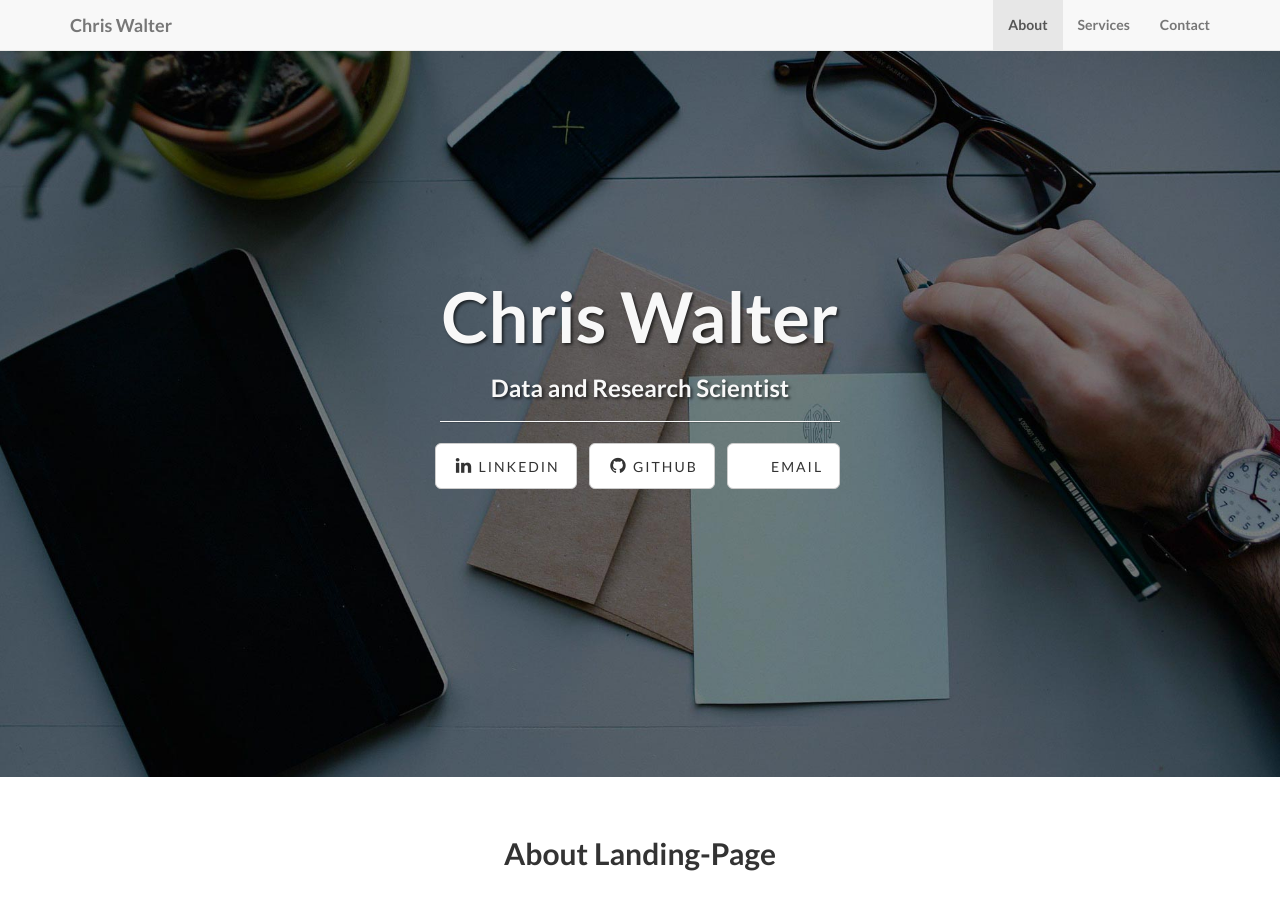
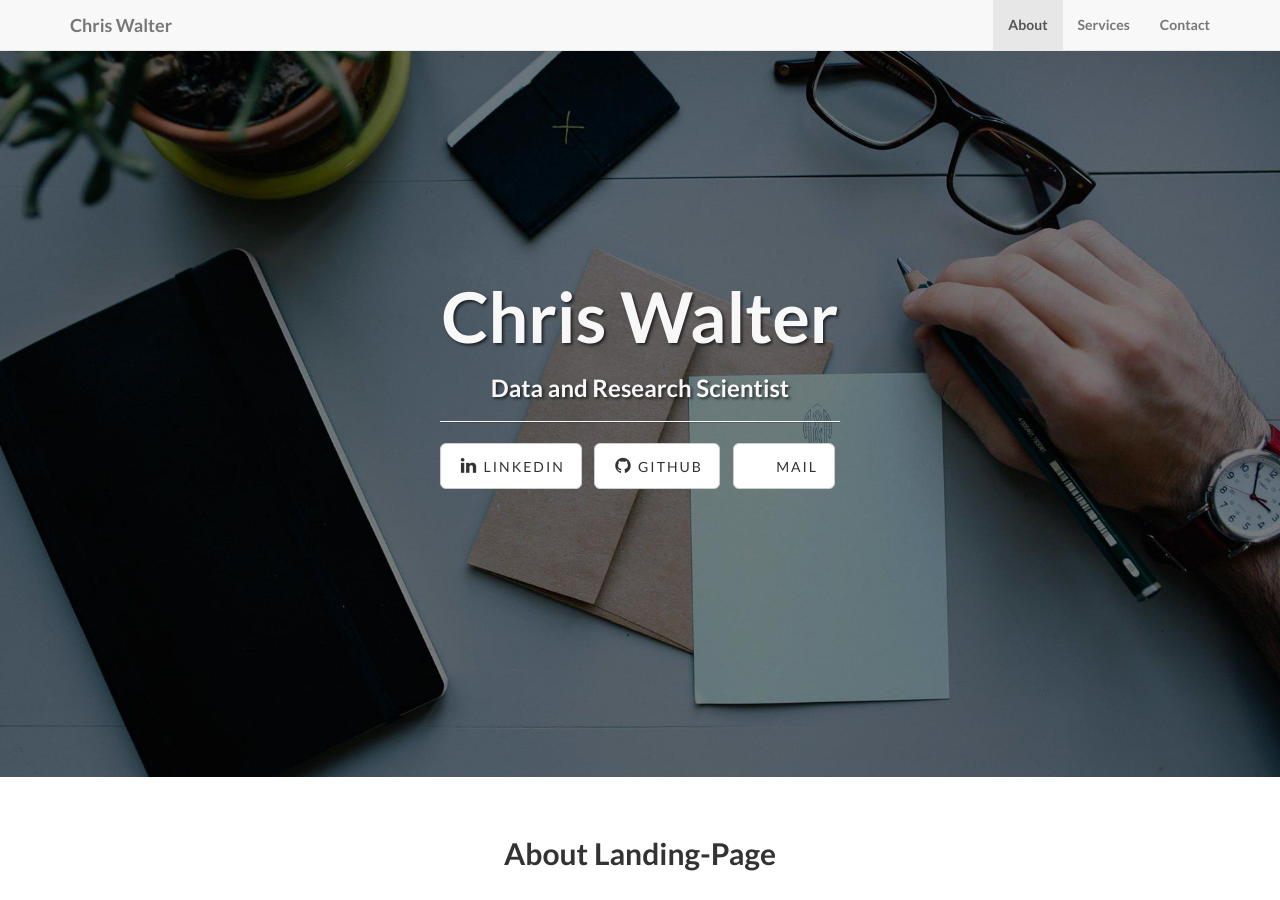
Before and after one commit to waltscience/waltscience.github.io, a Jekyll site: the page built from index.html, in a window 1280 px wide and 900 px high. Built offline with Jekyll 4.4.1, drawn with Linux system fonts in a browser that asks for light colours.

Commit message:
Update _config.yml

```diff
--- a/_config.yml
+++ b/_config.yml
@@ -28,5 +28,5 @@ social:
     url: www.linkedin.com/in/chrisalanwalter
   - title: github
     url: https://github.com/waltscience
-  - title: email
+  - title: mail
     url: mailto:christopher.walter@sylvera.io
```
